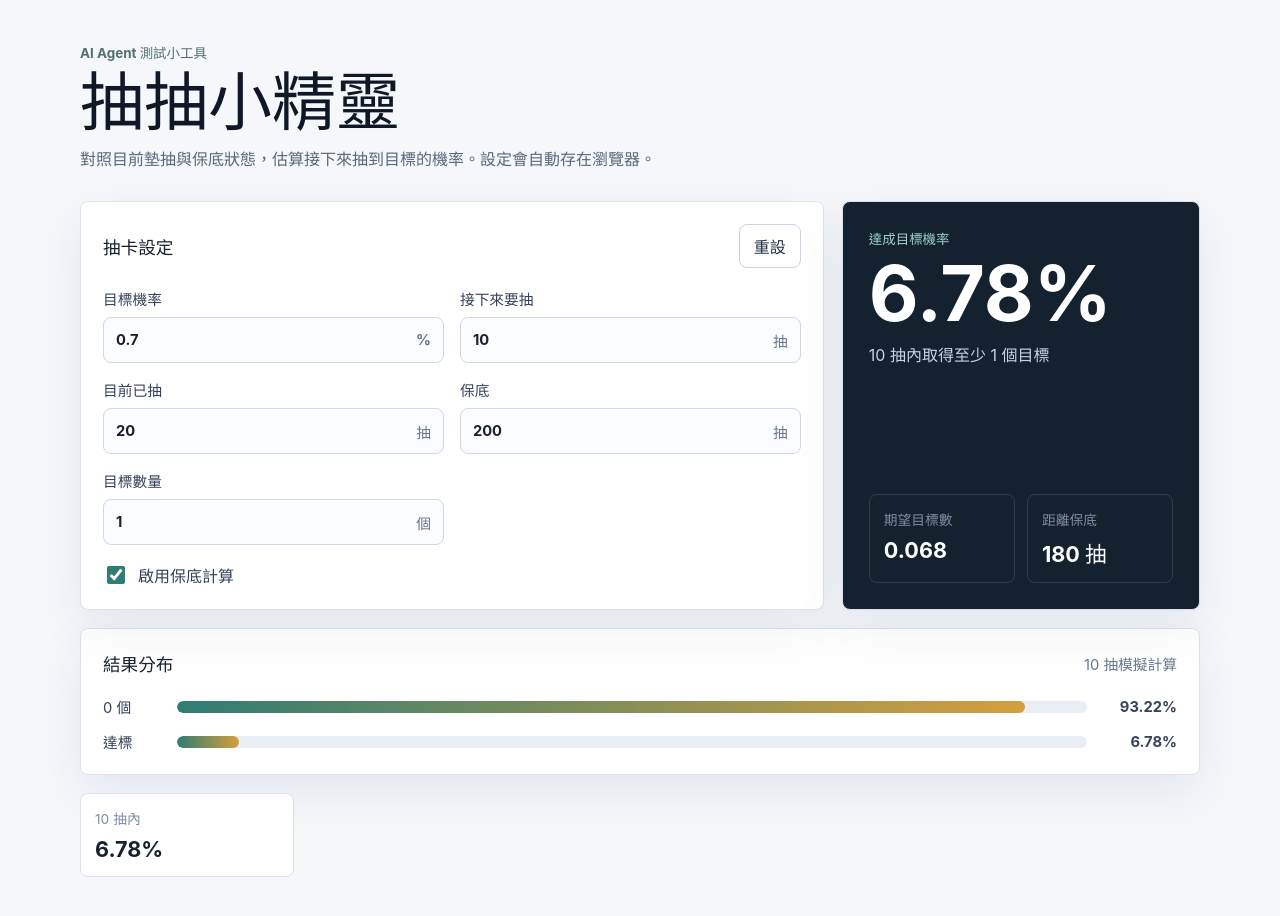
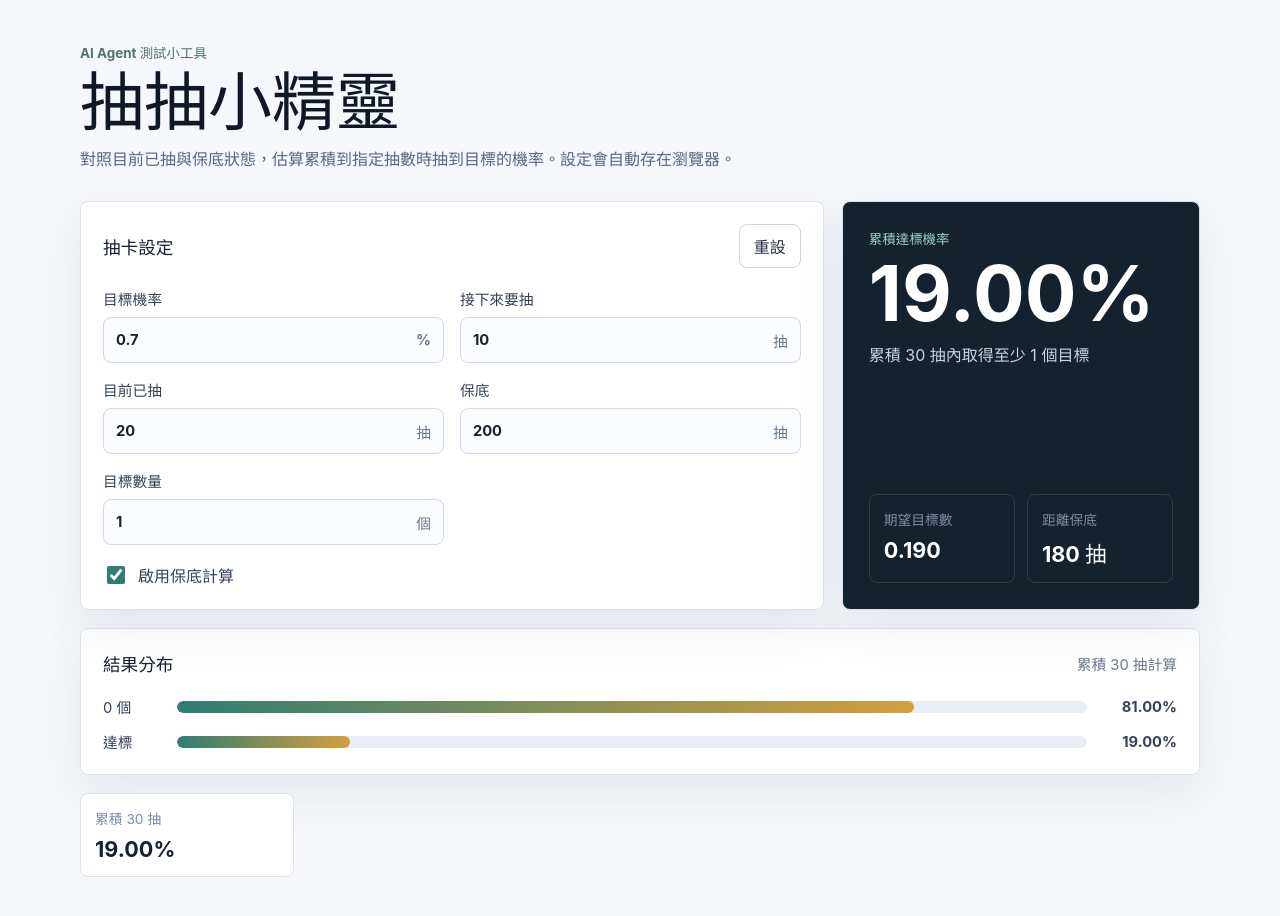
Before and after one commit to ShanyuJung/gacha-probability-tool, a React (Vite) app: page / in a window 1280 px wide. Shown: the top 916 px of the page. Built offline with nearby package versions, Linux system fonts and the light colour scheme.

Commit message:
fix(calculation): use cumulative pulls for probability results

```diff
--- a/src/App.tsx
+++ b/src/App.tsx
@@ -100,9 +100,11 @@ function calculateDistribution(settings: Settings): DistributionPoint[] {
 }
 
 function calculateFirstHitChance(settings: Settings, pullCount: number) {
+  const totalPulls = settings.currentPity + pullCount;
   const distribution = calculateDistribution({
     ...settings,
-    plannedPulls: pullCount,
+    currentPity: 0,
+    plannedPulls: totalPulls,
     targetCopies: 1,
   });
 
@@ -165,9 +167,19 @@ export default function App() {
     [settings],
   );
 
+  const totalPulls =
+    normalizedSettings.currentPity + normalizedSettings.plannedPulls;
+  const cumulativeSettings = useMemo(
+    () => ({
+      ...normalizedSettings,
+      currentPity: 0,
+      plannedPulls: totalPulls,
+    }),
+    [normalizedSettings, totalPulls],
+  );
   const distribution = useMemo(
-    () => calculateDistribution(normalizedSettings),
-    [normalizedSettings],
+    () => calculateDistribution(cumulativeSettings),
+    [cumulativeSettings],
   );
 
   const goalChance = distribution[normalizedSettings.targetCopies]?.probability ?? 0;
@@ -196,7 +208,7 @@ export default function App() {
           <p className="eyebrow">AI Agent 測試小工具</p>
           <h1>抽抽小精靈</h1>
           <p>
-            對照目前墊抽與保底狀態，估算接下來抽到目標的機率。設定會自動存在瀏覽器。
+            對照目前已抽與保底狀態，估算累積到指定抽數時抽到目標的機率。設定會自動存在瀏覽器。
           </p>
         </div>
 
@@ -267,10 +279,10 @@ export default function App() {
 
           <section className="panel result" aria-label="計算結果">
             <div>
-              <p className="label">達成目標機率</p>
+              <p className="label">累積達標機率</p>
               <strong>{formatPercent(goalChance)}</strong>
               <p className="muted">
-                {normalizedSettings.plannedPulls} 抽內取得至少{' '}
+                累積 {totalPulls} 抽內取得至少{' '}
                 {normalizedSettings.targetCopies} 個目標
               </p>
             </div>
@@ -291,7 +303,7 @@ export default function App() {
         <section className="panel distribution" aria-label="機率分布">
           <div className="panelHeader">
             <h2>結果分布</h2>
-            <span>{normalizedSettings.plannedPulls} 抽模擬計算</span>
+            <span>累積 {totalPulls} 抽計算</span>
           </div>
           <div className="bars">
             {distribution.map((item) => (
@@ -313,7 +325,7 @@ export default function App() {
           <section className="quickList" aria-label="快速對照">
             {quickPulls.map((item) => (
               <article key={item.pulls}>
-                <span>{item.pulls} 抽內</span>
+                <span>累積 {normalizedSettings.currentPity + item.pulls} 抽</span>
                 <b>{formatPercent(item.probability)}</b>
               </article>
             ))}
```
